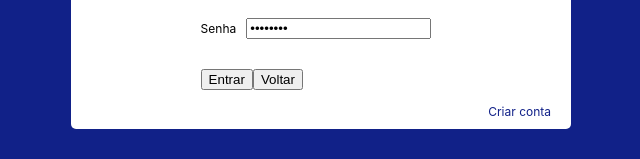
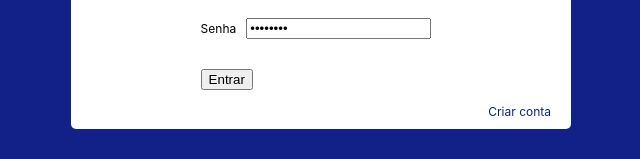
Before and after one commit to zanoniFab/LAB_School_Manager, a React (Vite) app in the folder client/: page /login in a window 1280 px wide. Shown: the part 396-555 px from the top of the page, without its empty margins (319-959 px from the left). Built offline with nearby package versions, Linux system fonts and the light colour scheme.

Commit message:
altera direcionamentos

```diff
--- a/client/src/components/FormRegister/FormRegister.jsx
+++ b/client/src/components/FormRegister/FormRegister.jsx
@@ -62,7 +62,7 @@ function FormRegister ({onSubmit,isSubmitting,initialValues=defaultValues}) {
             />
             <Button type='button' onClick={()=>reset()}>Limpar</Button>
             <Button type='submit'disabled={isSubmitting}>Enviar</Button>
-            <Button type='button' onClick={()=>navigate("/")}>Voltar</Button>
+            <Button type='button' onClick={()=>navigate("/login")}>Voltar</Button>
         </form>
     )
 }
--- a/client/src/hooks/useUserInfo/useUserInfo.jsx
+++ b/client/src/hooks/useUserInfo/useUserInfo.jsx
@@ -5,7 +5,7 @@ export const useUserInfo = () => {
 
     const onSubmit = async (data) => {
         setSubmitting(true);
-        const response = await apiService.post('/login',data)
+        const response = await apiService.post('/register',data)
         if (response.data) {
         navigate('/')
         return;
--- a/client/src/pages/LoginPage/LoginPage.jsx
+++ b/client/src/pages/LoginPage/LoginPage.jsx
@@ -1,8 +1,6 @@
-import { useState } from 'react'
 import { Link, useNavigate } from 'react-router-dom'
 import InputGroup from '../../components/InputGroup'
 import Button from '../../components/Button'
-import { apiService } from '../../service/api'
 import './LoginPage.css'
 import {yupResolver} from '@hookform/resolvers/yup';
 import {validationSchema, defaultValues} from './LoginSchema';
@@ -38,11 +36,8 @@ function LoginPage ({onSubmit,isSubmitting,initialValues=defaultValues}) {
             helperText={errors?.password?.message}
           />
           <Button type='submit' disabled={isSubmitting}>Entrar</Button>
-          <Button type='button' onClick={()=>navigate("/")}>Voltar</Button>
         </form>
-        <Link to="/registerPage" className="signinButton">
-          Criar conta
-        </Link>
+        <Link to="/registerPage" className="signinButton">Criar conta</Link>
       </div>
     </div>
   )
```
